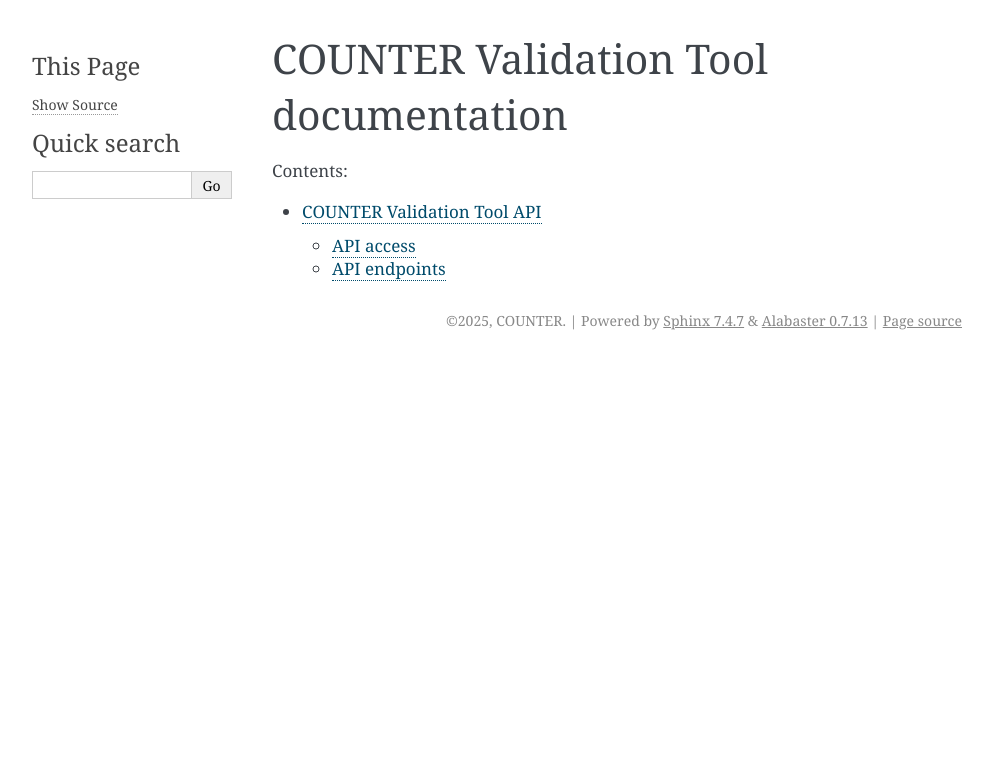
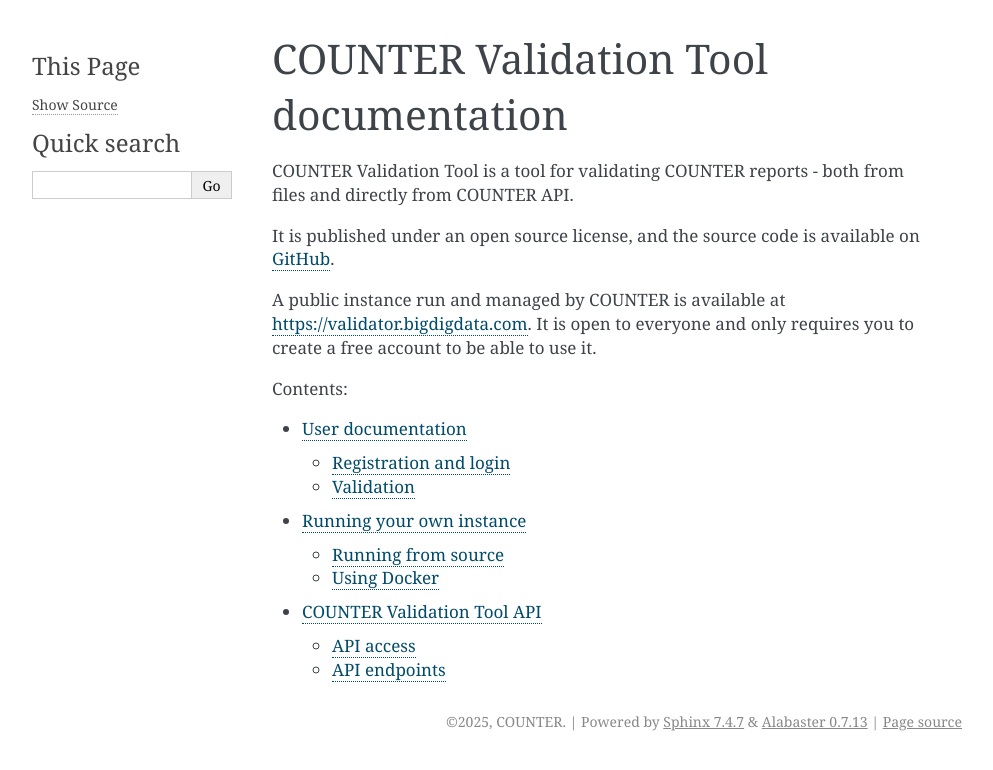
Before and after one commit to Project-Counter/counter-validator, a Sphinx documentation site: the page built from docs/index.rst, in a window 1280 px wide. Shown: the top 770 px of the page, without its empty margins (148-1141 px from the left). Built offline with Sphinx 7.4.7, drawn with Linux system fonts in a browser that asks for light colours.

Commit message:
enhance documentation: add stubs for  user guide and instructions for running a local instance

```diff
--- a/docs/api.rst
+++ b/docs/api.rst
@@ -1,6 +1,11 @@
 ===========================
 COUNTER Validation Tool API
 ===========================
+
+The COUNTER Validation Tool offers a simple RESTful API for submitting COUNTER reports for validation and retrieving the results.
+The API is part of the public instance at `https://validator.bigdigdata.com <https://validator.bigdigdata.com>`_, and is also available
+when running your own instance (see :doc:`own-instance`).
+
 
 API access
 ==========
--- a/docs/index.rst
+++ b/docs/index.rst
@@ -6,6 +6,12 @@
 COUNTER Validation Tool documentation
 =====================================
 
+COUNTER Validation Tool is a tool for validating COUNTER reports - both from files and directly from COUNTER API.
+
+It is published under an open source license, and the source code is available on `GitHub <https://github.com/Project-Counter/counter-validation-tool>`_.
+
+A public instance run and managed by COUNTER is available at `https://validator.bigdigdata.com <https://validator.bigdigdata.com>`_.
+It is open to everyone and only requires you to create a free account to be able to use it.
 
 
 
@@ -13,5 +19,6 @@
    :maxdepth: 2
    :caption: Contents:
 
-
+   user.rst
+   own-instance.rst
    api.rst
```
Also changed, not shown: docs/own-instance.rst (added, +26 -0 lines), docs/user.rst (added, +40 -0 lines).
